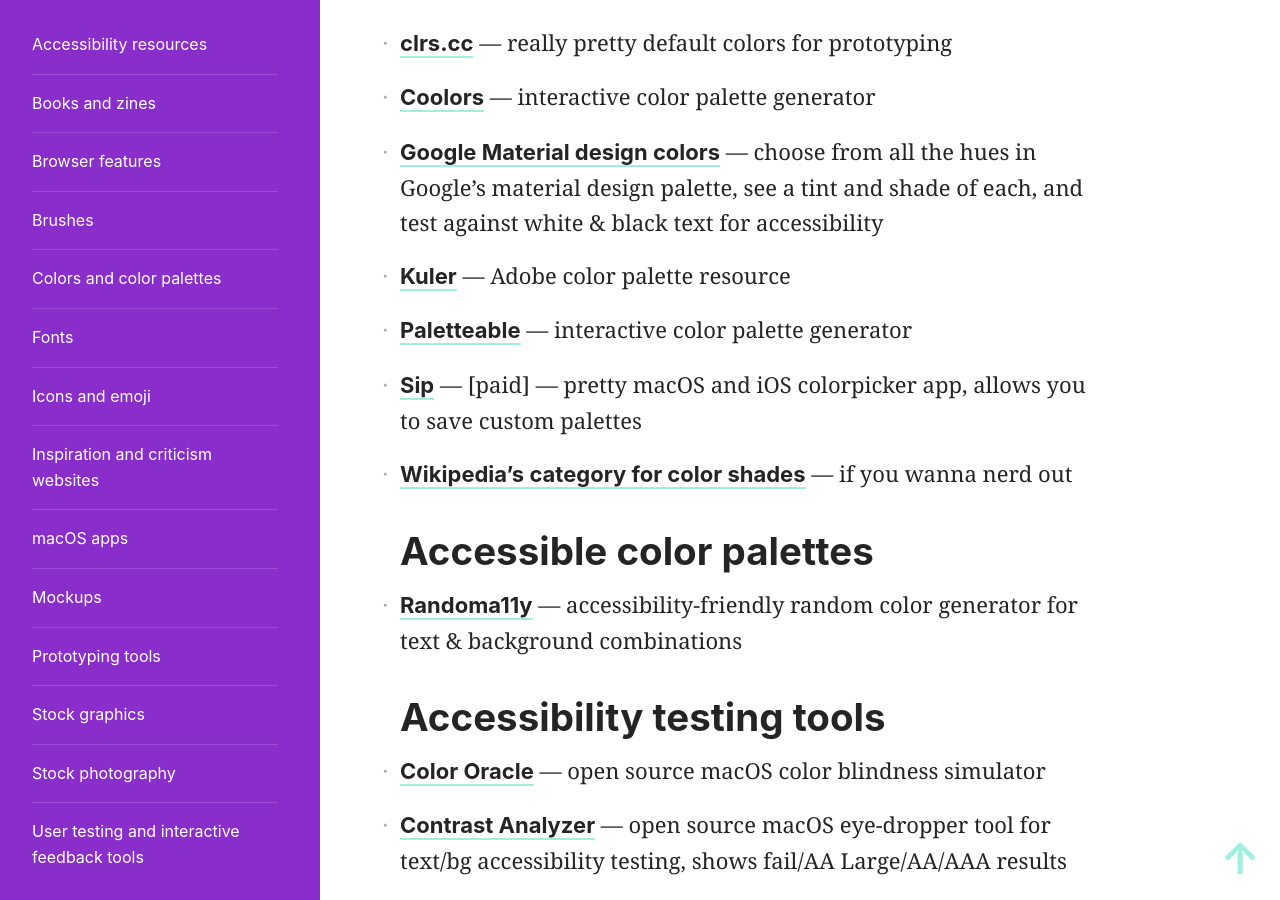
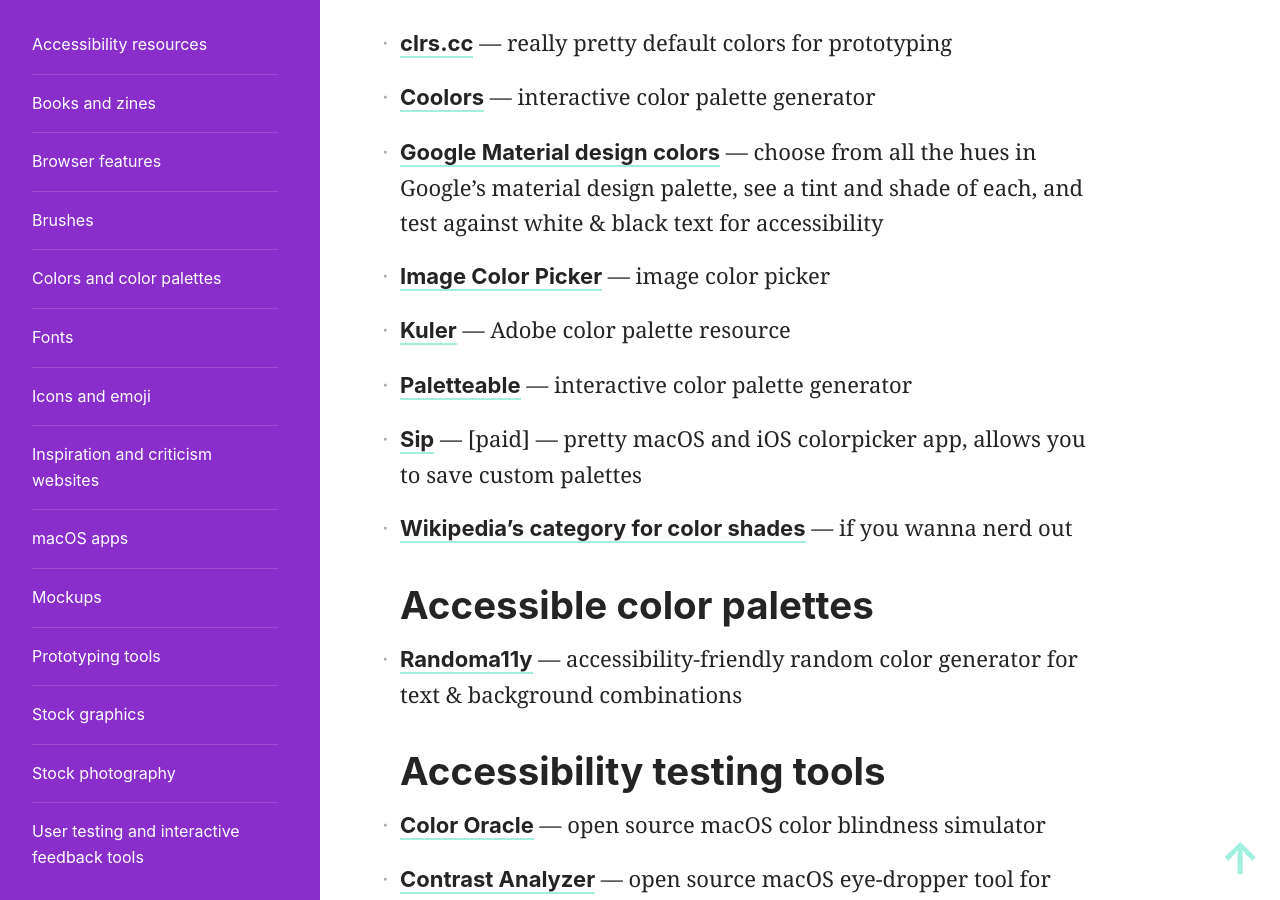
Before and after one commit to skullface/design-resources, a Jekyll site: the page built from _resources/colors.md, in a window 1280 px wide and 900 px high, scrolled down 1038 px. Built offline with Jekyll 4.4.1, drawn with Linux system fonts in a browser that asks for light colours; nearby versions of some CDN libraries.

Commit message:
Added Image Color Picker

```diff
--- a/_resources/colors.md
+++ b/_resources/colors.md
@@ -6,6 +6,7 @@
 - [clrs.cc](http://clrs.cc/) — really pretty default colors for prototyping
 - [Coolors](https://coolors.co/app) — interactive color palette generator
 - [Google Material design colors](https://material.io/color/#!/?view.left=1&view.right=0) — choose from all the hues in Google’s material design palette, see a tint and shade of each, and test against white & black text for accessibility
+- [Image Color Picker](https://image-color.com) — image color picker
 - [Kuler](https://color.adobe.com/create/color-wheel/) — Adobe color palette resource
 - [Paletteable](http://www.palettable.io/) — interactive color palette generator
 - [Sip](http://sipapp.io/) — [paid] — pretty macOS and iOS colorpicker app, allows you to save custom palettes
```
